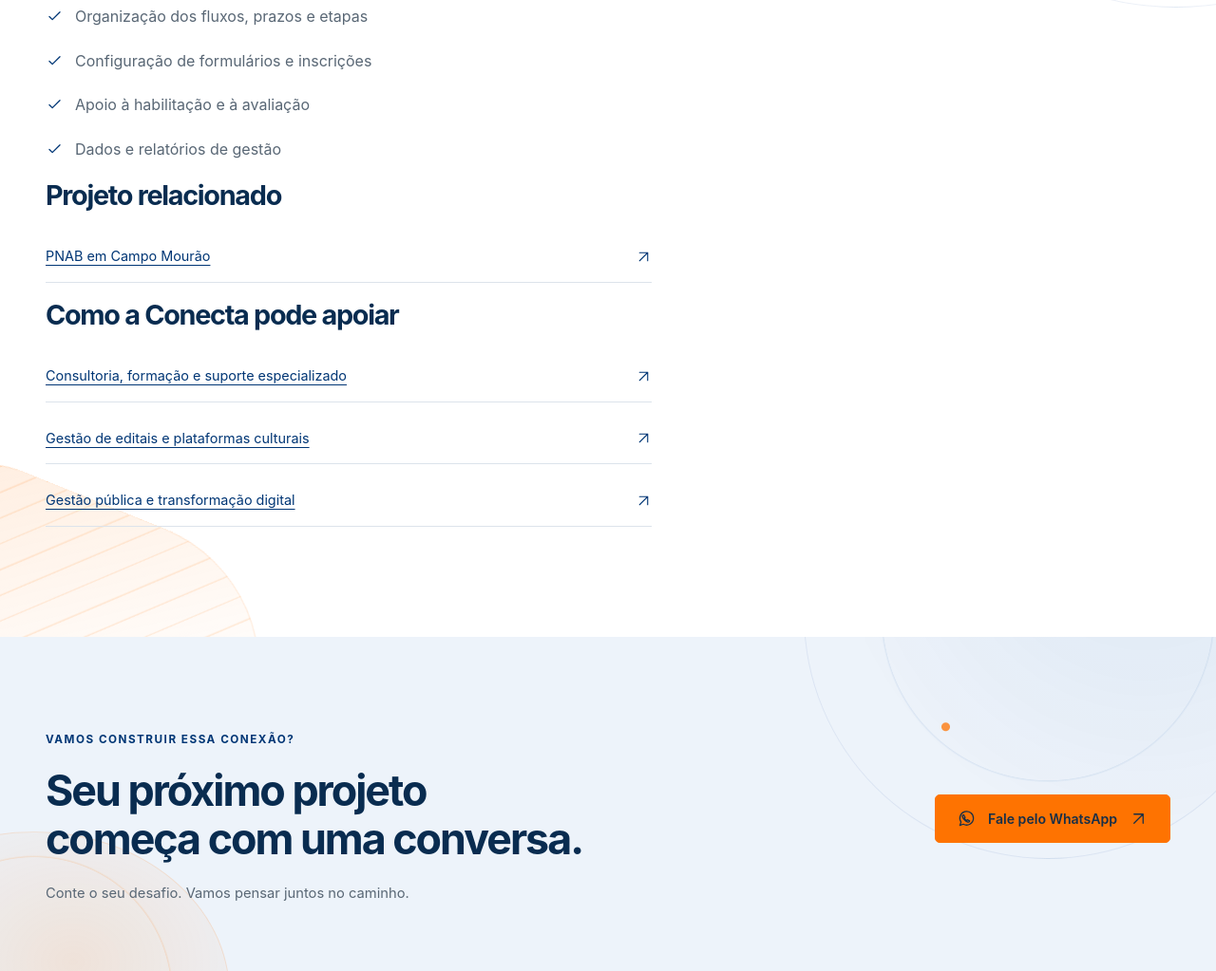
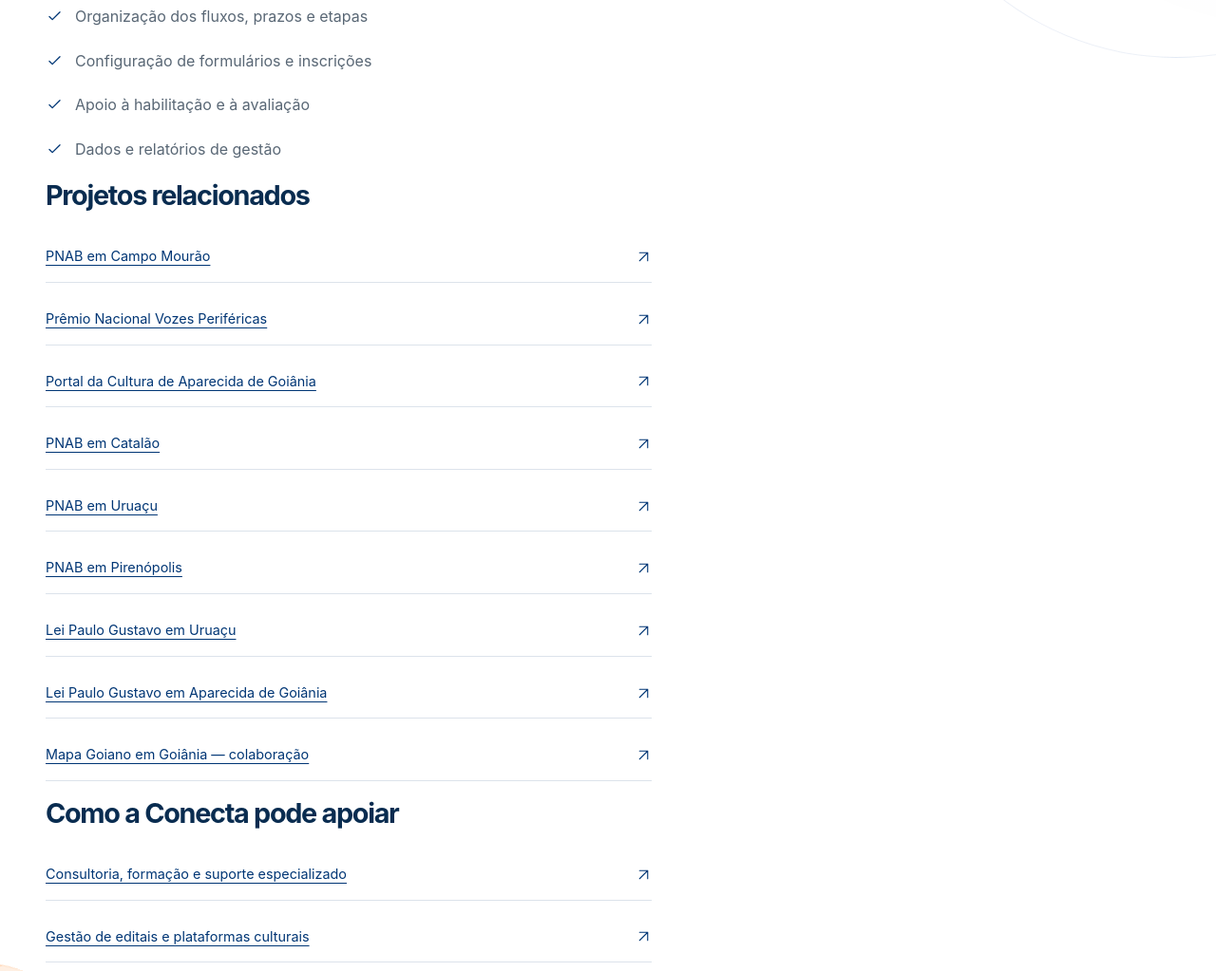
Before and after one commit to vitfera/conecta, an Astro site: page /produtos/operacionalizacao-de-editais in a window 1280 px wide. Shown: the part 1189-2212 px from the top of the page at 95% size. Built offline with nearby package versions, Linux system fonts and the light colour scheme; Astro itself is replaced by a stand-in of ours.

Commit message:
Amplia os projetos relacionados à operacionalização de editais

```diff
--- a/src/content/products/operacionalizacao-de-editais.md
+++ b/src/content/products/operacionalizacao-de-editais.md
@@ -17,10 +17,19 @@ relatedServices:
   - editais-e-mapas-culturais
   - gestao-publica-e-transformacao-digital
   - consultoria-formacao-e-suporte
-relatedProject: campo-mourao-pnab-2026
+relatedProjects:
+  - campo-mourao-pnab-2026
+  - premio-nacional-vozes-perifericas
+  - aparecida-portal-da-cultura-pnab-2026
+  - catalao-pnab-2024-2025
+  - uruacu-pnab-2024-2025
+  - pirenopolis-sistemas-aldir-blanc
+  - uruacu-lpg-2024
+  - aparecida-lpg-2024
+  - goiania-mapa-goiano-brasil-criativo
 publish: true
 publicationStatus: aprovado
-reviewedAt: 2026-11-25
+reviewedAt: 2026-11-26
 ---
 
 ## Preparação do processo
--- a/src/lib/product-schema.ts
+++ b/src/lib/product-schema.ts
@@ -39,7 +39,7 @@ const platformService = productBase
 const service = productBase
   .safeExtend({
     kind: z.literal('service'),
-    relatedProject: z.string().min(1).optional(),
+    relatedProjects: z.array(z.string().min(1)).default([]),
   })
   .strict();
 
--- a/src/pages/produtos/[slug].astro
+++ b/src/pages/produtos/[slug].astro
@@ -21,10 +21,11 @@ const { Content } = await render(product);
 const services = (await getPublished('services')).filter((service) =>
   data.relatedServices.includes(service.id as (typeof data.relatedServices)[number]),
 );
-const relatedProject =
-  data.kind === 'service' && data.relatedProject
-    ? (await getPublished('projects')).find(({ id }) => id === data.relatedProject)
-    : undefined;
+const relatedProjectIds = data.kind === 'service' ? data.relatedProjects : [];
+const publishedProjects = relatedProjectIds.length > 0 ? await getPublished('projects') : [];
+const relatedProjects = [...new Set(relatedProjectIds)]
+  .map((id) => publishedProjects.find((project) => project.id === id))
+  .filter((project) => project !== undefined);
 ---
 
 <BaseLayout title={data.title} description={data.description}>
@@ -62,18 +63,20 @@ const relatedProject =
             <p>{data.attribution}</p>
           </div>
         )}
-        {relatedProject && (
-          <div class="related-services">
-            <h2>Projeto relacionado</h2>
+        {relatedProjects.length > 0 && (
+          <section class="related-services" aria-labelledby="related-projects-title">
+            <h2 id="related-projects-title">Projetos relacionados</h2>
             <ul>
-              <li>
-                <a href={`/projetos/${relatedProject.id}/`}>
-                  {relatedProject.data.title}
-                  <Icon name="diagonal" size={17} />
-                </a>
-              </li>
+              {relatedProjects.map((project) => (
+                <li>
+                  <a href={`/projetos/${project.id}/`}>
+                    {project.data.title}
+                    <Icon name="diagonal" size={17} />
+                  </a>
+                </li>
+              ))}
             </ul>
-          </div>
+          </section>
         )}
         <div class="related-services">
           <h2>Como a Conecta pode apoiar</h2>
```
Also changed, not shown: tests/product-schema.test.ts (+6 -2 lines), README.md.
